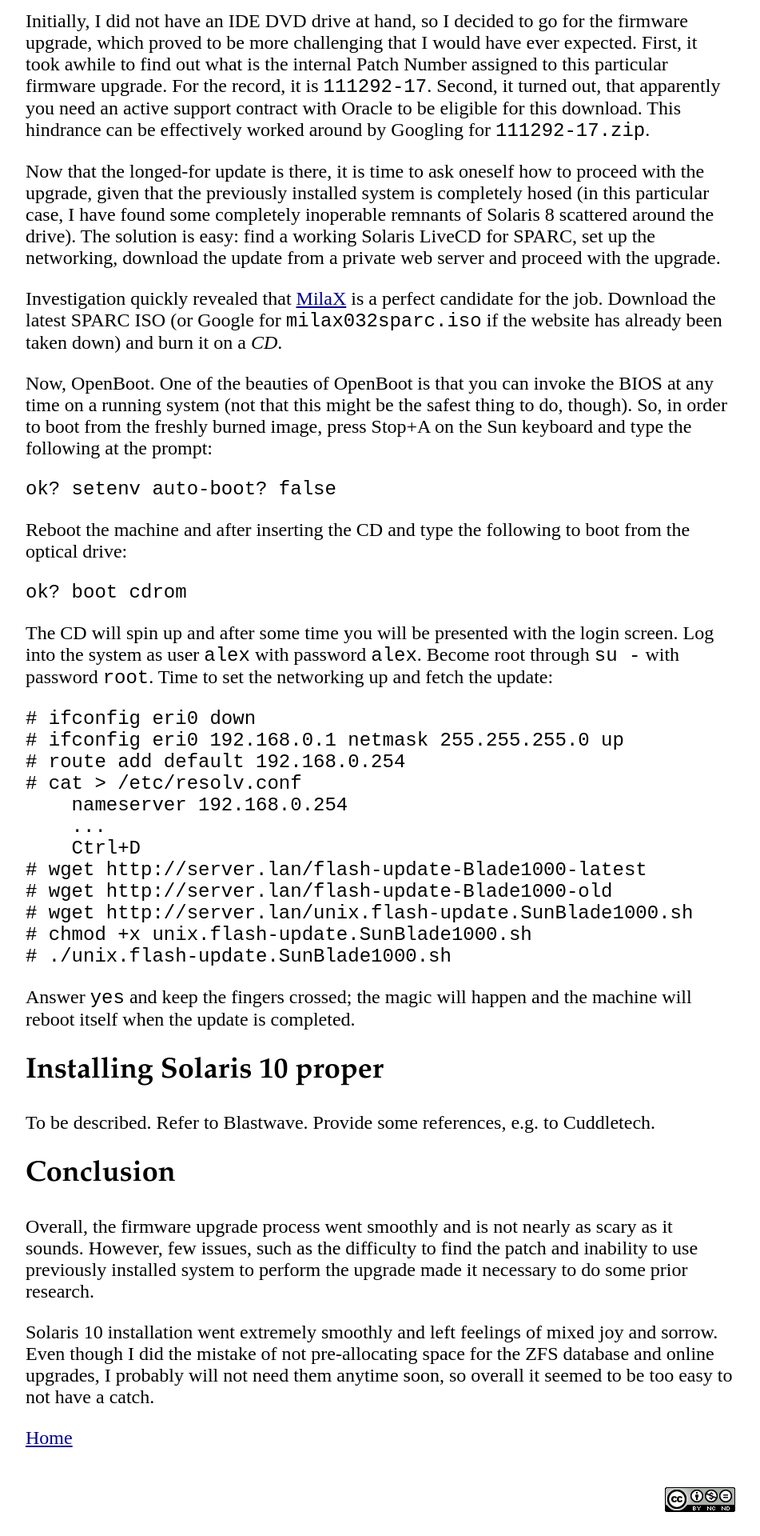
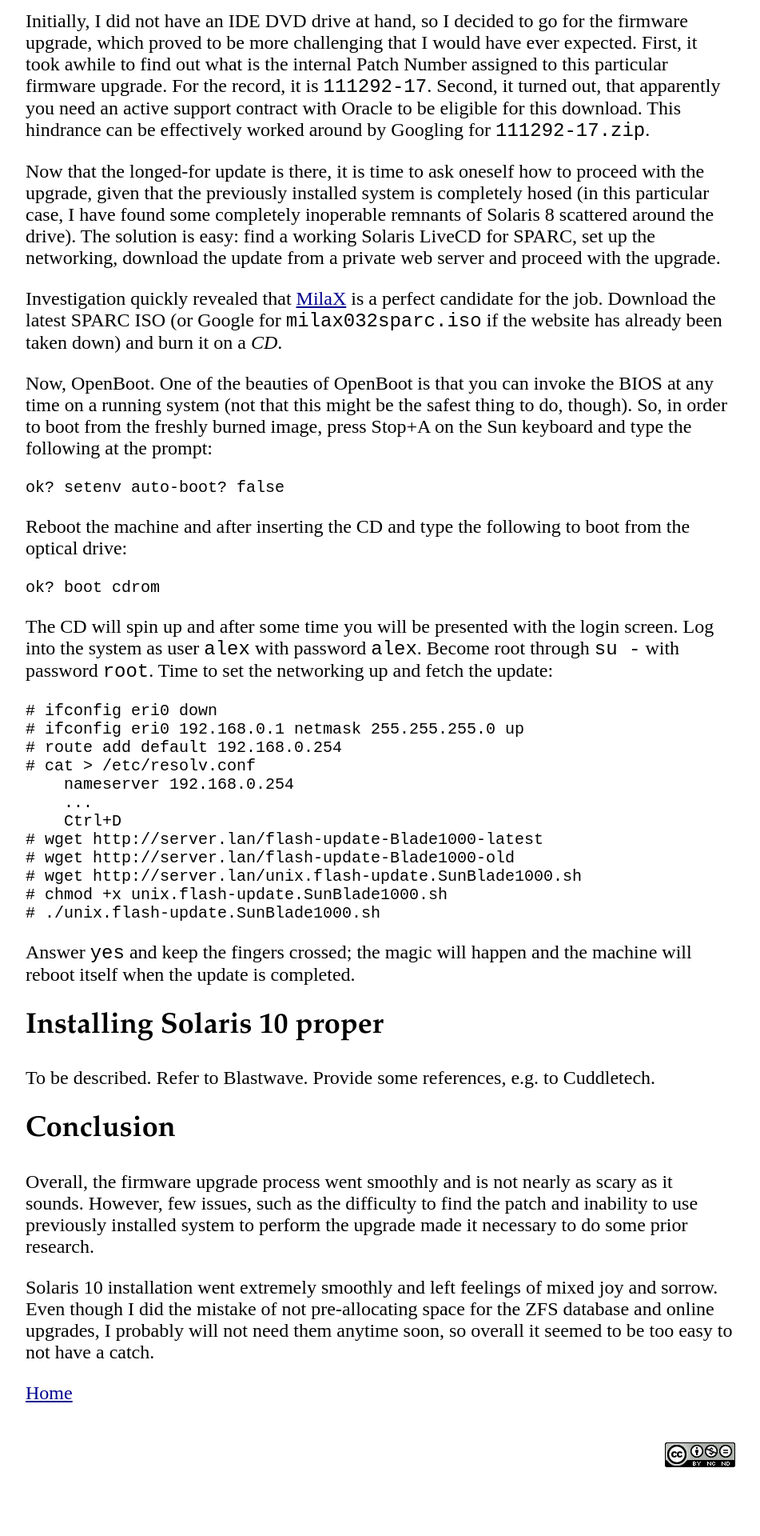
Before and after one commit to zyv/zyv.github.io, a Jekyll site: the page built from _posts/2010-10-29-installing-solaris-10-sun-blade-1000.md, in a window 1280 px wide. Shown: the part 975-2895 px from the top of the page at 80% size, without its empty margins (164-1115 px from the left). Built offline with Jekyll 4.4.1, drawn with Linux system fonts in a browser that asks for light colours; after the commit the page ends 2839 px from its top, so only the background shows below that.

Commit message:
CSS: make preformatted blocks a bit more compact

```diff
--- a/css/default.css
+++ b/css/default.css
@@ -43,6 +43,10 @@ a {
     margin: auto;
 }
 
+pre {
+    font-size: smaller;
+}
+
 ul, ol {
     margin: 1em 0 1em 2em;
 }
```
